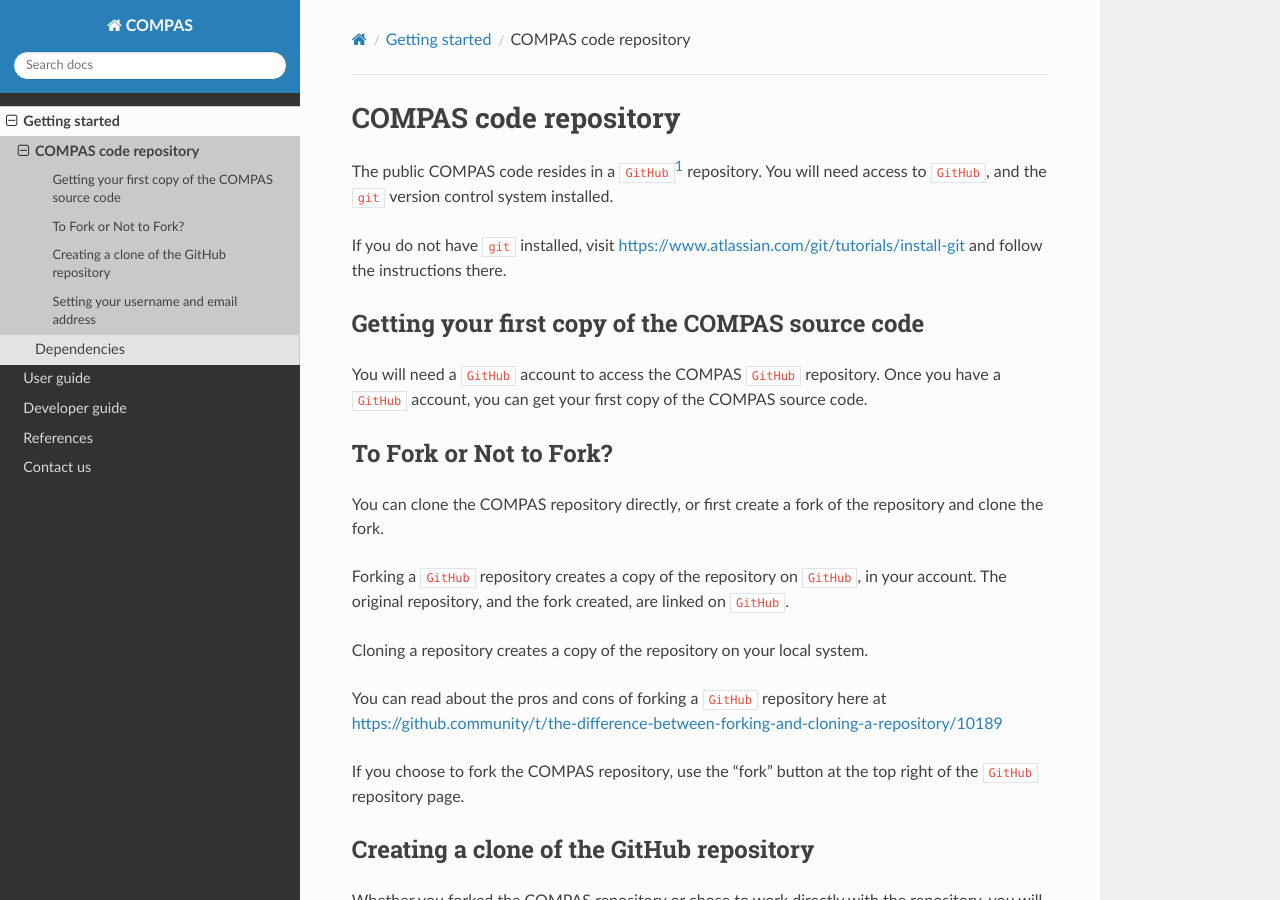
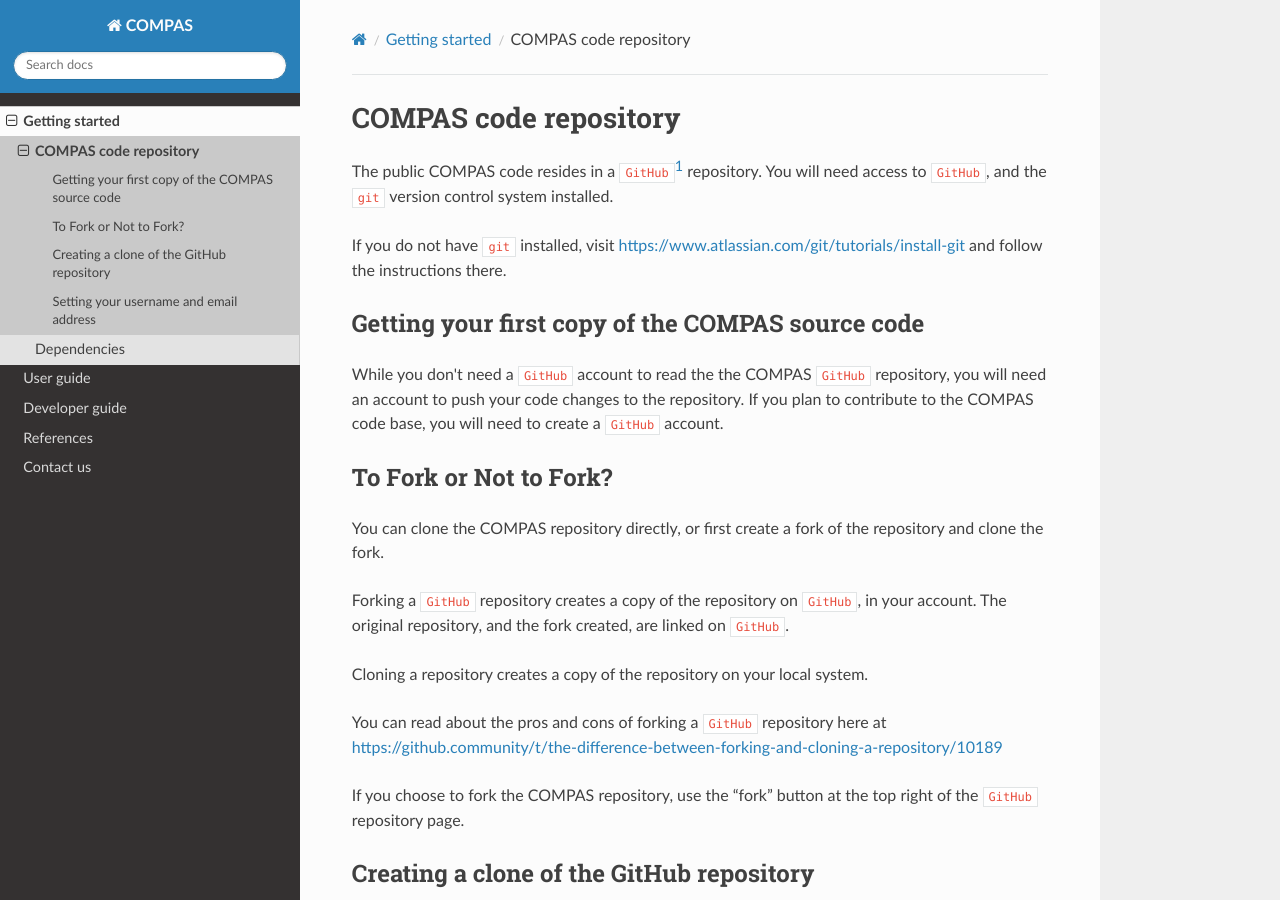
Before and after one commit to jeffriley/COMPAS-docs-test, a Sphinx documentation site: the page built from docs/git-details.rst, in a window 1280 px wide and 900 px high. Built offline with Sphinx 7.4.7 and the Read the Docs theme 2.0.0, drawn with Linux system fonts in a browser that asks for light colours.

Commit message:
Minor change to wording in git-details.rst

```diff
--- a/docs/git-details.rst
+++ b/docs/git-details.rst
@@ -10,8 +10,8 @@
 Getting your first copy of the COMPAS source code
 -------------------------------------------------
 
-You will need a ``GitHub`` account to access the COMPAS ``GitHub`` repository.  Once you have a ``GitHub`` account, you can get your
-first copy of the COMPAS source code.
+While you don't need a ``GitHub`` account to read the the COMPAS ``GitHub`` repository, you will need an account to push your code
+changes to the repository. If you plan to contribute to the COMPAS code base, you will need to create a ``GitHub`` account.
 
 
 To Fork or Not to Fork?
```
